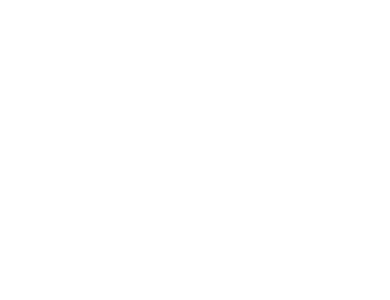
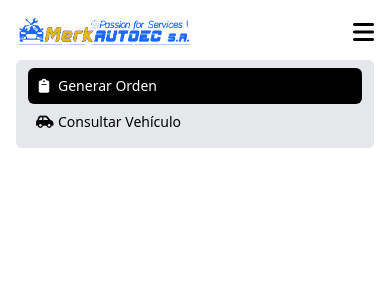
Before and after one commit to Rysth/REACT-MerkautoEC, a React (Create React App) app: page / in a window 390 px wide. Shown: the top 300 px of the page. Built offline with nearby package versions, Linux system fonts and the light colour scheme.

Commit message:
Create Navigation and Header components.

```diff
--- a/public/index.html
+++ b/public/index.html
@@ -11,6 +11,13 @@
     />
     <link rel="apple-touch-icon" href="%PUBLIC_URL%/logo192.png" />
     <link rel="manifest" href="%PUBLIC_URL%/manifest.json" />
+    <link
+      rel="stylesheet"
+      href="https://cdnjs.cloudflare.com/ajax/libs/font-awesome/6.4.2/css/all.min.css"
+      integrity="sha512-z3gLpd7yknf1YoNbCzqRKc4qyor8gaKU1qmn+CShxbuBusANI9QpRohGBreCFkKxLhei6S9CQXFEbbKuqLg0DA=="
+      crossorigin="anonymous"
+      referrerpolicy="no-referrer"
+    />
     <title>
       MerkautoEC S.A | Soluciones Integrales en Mantemiento, Reparación y
       Acondicionamiento de Vehículos
--- a/src/App.css
+++ b/src/App.css
@@ -0,0 +1,3 @@
+.active {
+  @apply text-white bg-black;
+}
--- /dev/null
+++ b/src/components/Header/Header.js
@@ -0,0 +1,54 @@
+import { useState } from 'react';
+import NavBar from '../NavBar/NavBar';
+import BrandImage from '../../assets/images/brand/brand.png';
+
+function Header() {
+  const [isOpen, setIsOpen] = useState();
+
+  const toggleNavigationBar = () => setIsOpen(!isOpen);
+  const closeNavigationBar = () => setIsOpen(false);
+
+  return (
+    <header id="header" className="bg-white">
+      <div className="container flex flex-wrap items-center justify-between max-w-screen-lg gap-3 px-4 py-4 mx-auto lg:px-0 ">
+        <a
+          href="https://maps.app.goo.gl/LRxm7ESpvsyR2iwq9"
+          target="_blank"
+          rel="noopener noreferrer"
+          className="grid text-center"
+        >
+          <img
+            className="w-44 sm:w-48 md:w-60 print:w-72"
+            src={BrandImage}
+            alt="Merkauto brand logo"
+            id="brandImage"
+          />
+        </a>
+        <button
+          onClick={toggleNavigationBar}
+          type="button"
+          className="text-2xl sm:hidden"
+        >
+          <span className="hidden">Toggle</span>
+          <i className="fa-solid fa-bars" />
+        </button>
+        <div className="w-full sm:hidden">
+          {!isOpen && (
+            <NavBar
+              variant="items-center p-0 text-sm list-none sm:hidden md:text-sm grid bg-gray-200 px-3 py-2 rounded-md"
+              linksVariant="inline-block md:hover:-translate-y-0.5 md:transition p-2 md:hover:bg-black print:hidden w-full flex items-center gap-1.5 rounded-md"
+              method={closeNavigationBar}
+            />
+          )}
+        </div>
+        <NavBar
+          variant="items-center hidden gap-3 p-0 text-xs list-none sm:flex md:text-sm"
+          linksVariant="inline-block md:hover:-translate-y-0.5 md:transition bg-gray-200 p-2  md:hover:bg-black rounded-md print:hidden flex items-center gap-1.5 font-semibold "
+          method={() => {}}
+        />
+      </div>
+    </header>
+  );
+}
+
+export default Header;
--- /dev/null
+++ b/src/components/NavBar/NavBar.js
@@ -0,0 +1,25 @@
+import { NavLink } from 'react-router-dom';
+import PropTypes from 'prop-types';
+
+function NavBar({ variant, linksVariant, method }) {
+  return (
+    <nav className={variant}>
+      <NavLink to="/" className={linksVariant} onClick={method}>
+        <i className="w-4 text-center fa-solid fa-clipboard" />
+        Generar Orden
+      </NavLink>
+      <NavLink to="/consultar" className={linksVariant} onClick={method}>
+        <i className="w-4 text-center fa-solid fa-car-side" />
+        Consultar Vehículo
+      </NavLink>
+    </nav>
+  );
+}
+
+NavBar.propTypes = {
+  variant: PropTypes.string.isRequired,
+  linksVariant: PropTypes.string.isRequired,
+  method: PropTypes.func.isRequired,
+};
+
+export default NavBar;
--- a/src/index.js
+++ b/src/index.js
@@ -3,11 +3,13 @@
 import { BrowserRouter, Routes, Route } from 'react-router-dom';
 import './index.css';
 import App from './App';
+import Header from './components/Header/Header';
 
 const root = ReactDOM.createRoot(document.getElementById('root'));
 root.render(
   <React.StrictMode>
     <BrowserRouter>
+      <Header />
       <Routes>
         <Route path="/" element={<App />} />
       </Routes>
```
Also changed, not shown: src/assets/images/brand/brand.png (added).
